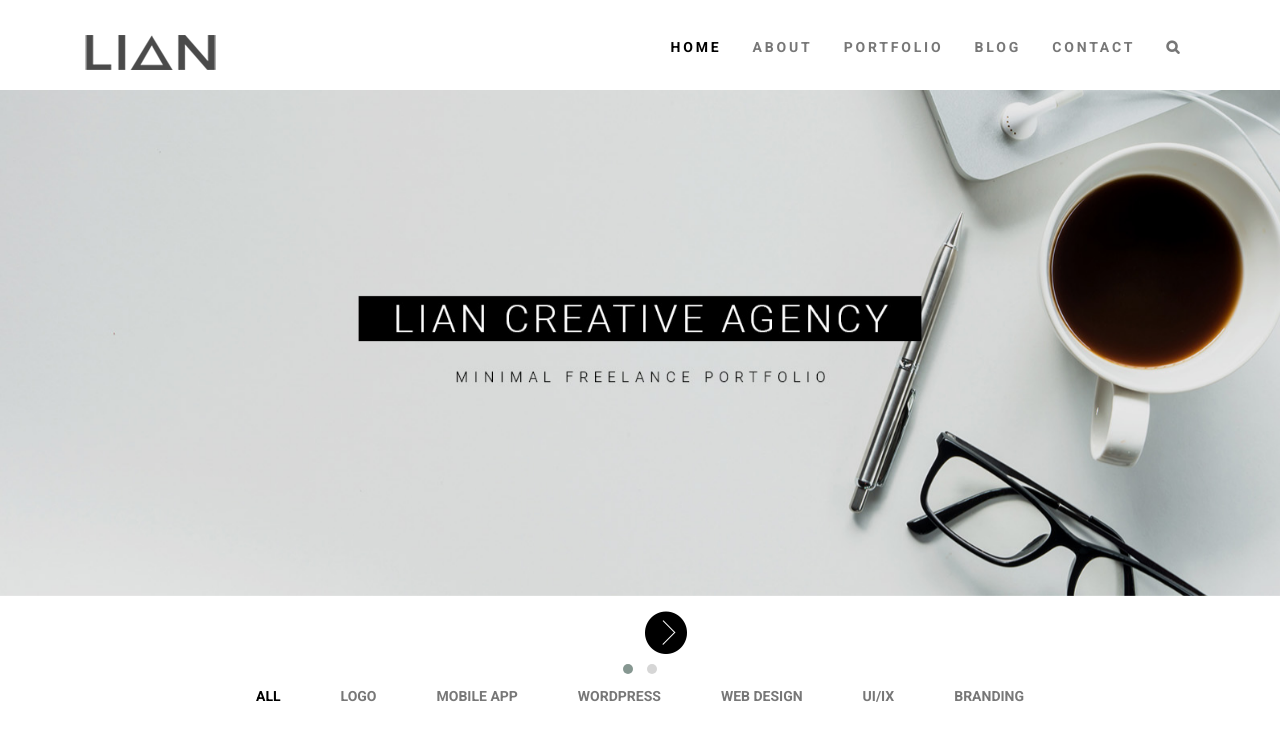
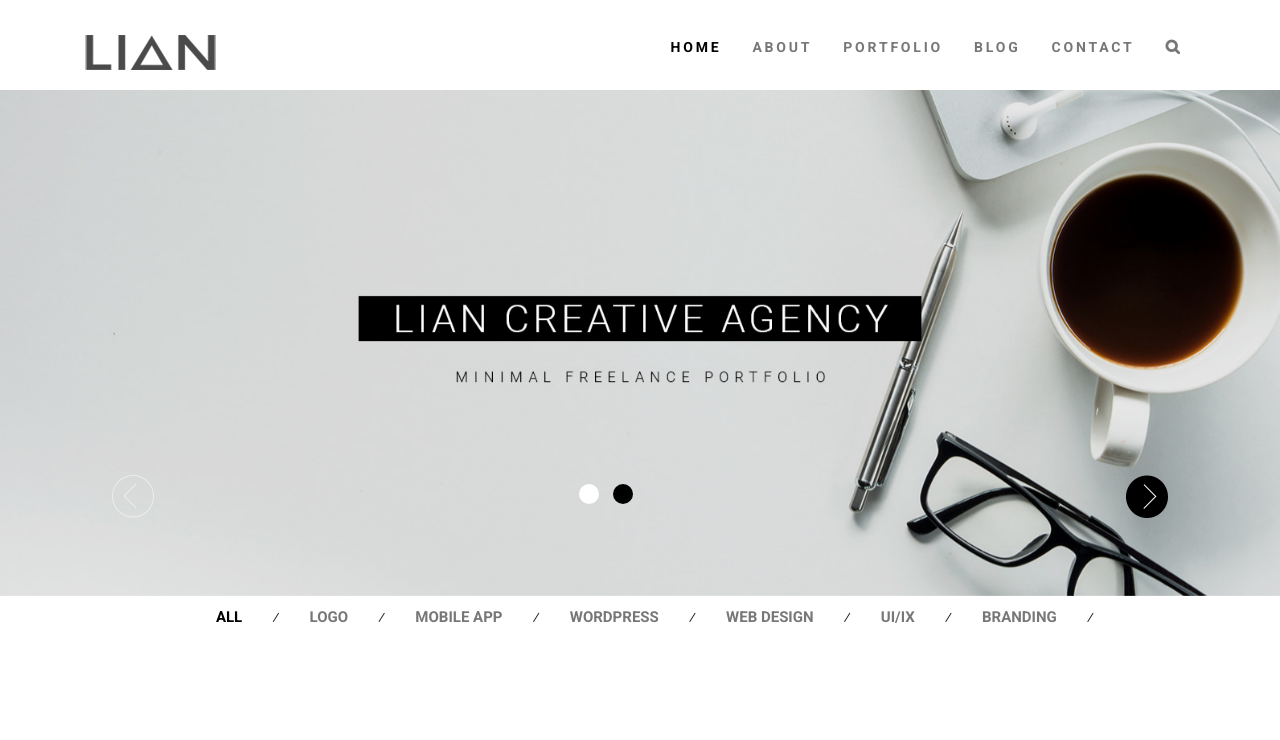
Before and after one commit to ellavrubel/Lina_Project, a plain HTML site: page index.html in a window 1280 px wide. Drawn offline with Linux system fonts and the light colour scheme.

Commit message:
carousel dots

```diff
--- a/css/main.css
+++ b/css/main.css
@@ -37,7 +37,7 @@ ul.header__nav{
     text-decoration: none;
 }
 .header__menu i {
-    font-size: 14px;
+    font-size: 15px;
     font-weight: bold;
     color: #777777;
 }
@@ -50,46 +50,36 @@ ul.header__nav{
 .slider__one, .slider__two{
     position: relative;
 }
-/*.owl-prev {
+.owl-prev {
     position: absolute;
-    top: 310px;
+    top: 380px;
     left: 107px;
 
 }
 .owl-next{
     position: absolute;
-    top:310px;
+    top:380px;
     right: 107px;
 }
-button.owl-dot span{
+.owl-dots{
     position: absolute;
-    bottom: 130px;
+    bottom: 80px;
     right: 50%;
-    width: 30px;
-    height: 30px;
+}
+.owl-theme .owl-dots .owl-dot span{
+    width: 20px;
+    height: 20px;
     background-color: #000000;
 }
-button.owl-dot.active span{
-    position: absolute;
-    bottom: 130px;
-    left: 50%;
- }
-.owl-theme .owl-dots .owl-dot span {
-    background-color: rgba(243, 241, 207, 0.76);
-    width: 20px;
-    height: 20px;
-}
 .owl-theme .owl-dots .owl-dot span:hover{
-    background-color: #5a6268;
+    background-color: white;
 }
 .owl-theme .owl-dots .owl-dot.active span{
-    background-color: rgba(243, 241, 207, 0.76);
-    width: 20px;
-    height: 20px;
+    background-color: white;
 }
 .owl-theme .owl-dots .owl-dot.active span:hover{
-    background-color: #5a6268;
-}*/
+    background-color: #000;
+}
 .slider__one img{
     width: 100%;
 }
@@ -99,13 +89,14 @@ button.owl-dot.active span{
 .body__nav-item{
     padding-left: 30px;
     padding-right: 30px;
-    font-size: 14px;
+    font-size: 15px;
     font-weight: bold;
     text-transform: uppercase;
     color: #777777;
 }
 .body__nav-item span{
-    font-size: 50px;
+    font-size: 20px;
+    color: #777777;
 }
 .active2{
     color: black;
--- a/js/main.js
+++ b/js/main.js
@@ -17,7 +17,7 @@ $(document).ready(function() {
         }
     });
 
-     // $('').after('<span>&frasl;</span>');
+     $('.body__nav-item').after('<span>&frasl;</span>');
 
 
 });
```
